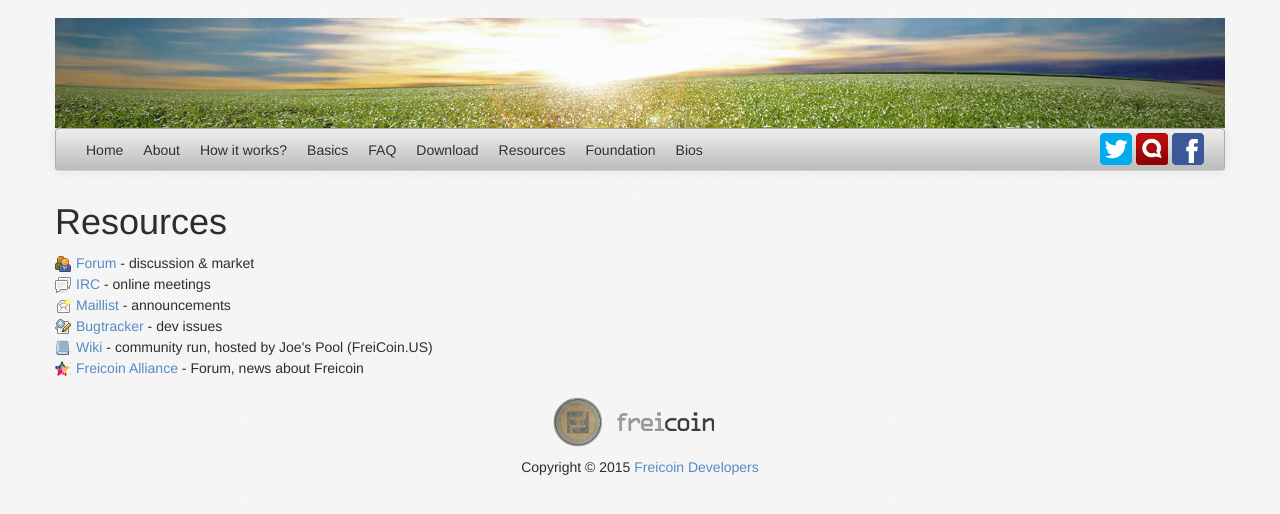
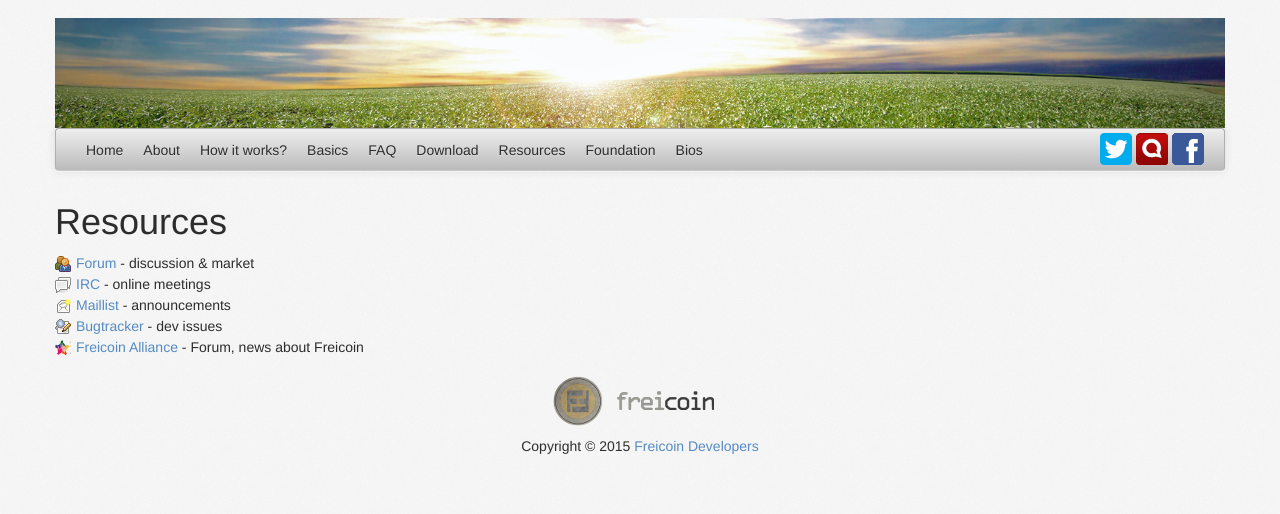
Before and after one commit to freicoin/freico.in, a Jekyll site: the page built from resources/index.md, in a window 1280 px wide. Shown: the top 514 px of the page. Built offline with Jekyll 4.4.1, drawn with Linux system fonts in a browser that asks for light colours; nearby versions of some CDN libraries; some web fonts are replaced; comment, search, counter and statistics services are not loaded.

Commit message:
Removed dead links

```diff
--- a/resources/index.md
+++ b/resources/index.md
@@ -12,7 +12,6 @@ title: Resources
 		<li><img src="/static/images/resources/irc.png" class="os_icon" /><a href="http://webchat.freenode.net/?channels=freicoin">IRC</a> - online meetings</li>
 		<li><img src="/static/images/resources/mail.png" class="os_icon" /><a href="http://groups.google.com/group/freicoin">Maillist</a> - announcements</li>
 		<li><img src="/static/images/resources/bugtracker.png" class="os_icon" /><a href="https://github.com/freicoin/freicoin/issues">Bugtracker</a> - dev issues</li>
-		<li><img src="/static/images/resources/wiki.png" class="os_icon" /><a href="http://wiki.freicoin.us">Wiki</a> - community run, hosted by Joe's Pool (FreiCoin.US)</li>
                 <li><img src="/static/images/resources/alliance.png" class="os_icon" /><a href="http://freicoinalliance.com">Freicoin Alliance</a> - Forum, news about Freicoin</li>
 	</ul>
 </div>
```
